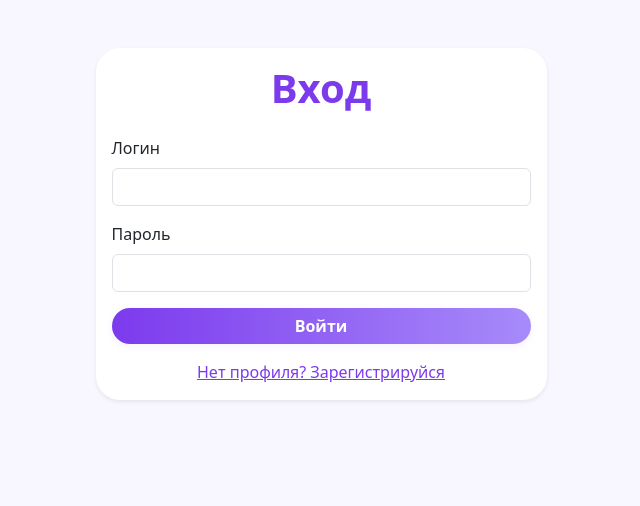
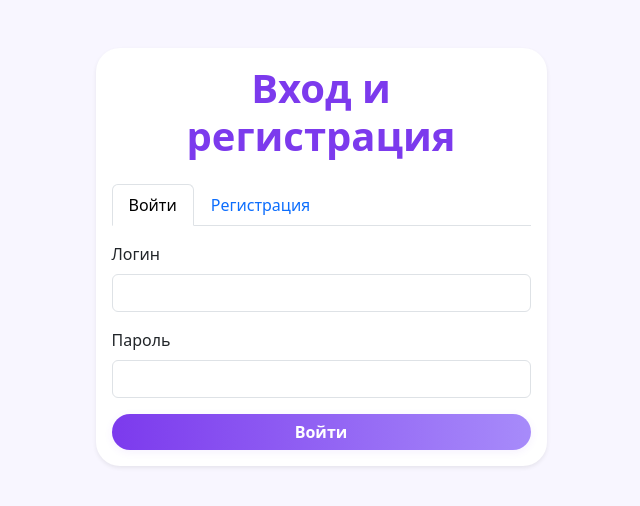
Before and after one commit to SKRIBLDAX/flask-file-uploader, a Flask app: page /login in a window 1280 px wide. Shown: the top 506 px of the page, without its empty margins (319-959 px from the left). Run offline with Flask 2, Linux system fonts and the light colour scheme.

Commit message:
Вход и регистрация во вкладках без перезагрузки

```diff
--- a/templates/login.html
+++ b/templates/login.html
@@ -3,7 +3,7 @@
   <head>
     <meta charset="UTF-8">
     <meta name="viewport" content="width=device-width, initial-scale=1">
-    <title>Вход</title>
+    <title>Вход и регистрация</title>
     <link href="https://cdn.jsdelivr.net/npm/bootstrap@5.3.2/dist/css/bootstrap.min.css" rel="stylesheet">
     <style>
       body { background: #f8f6ff; }
@@ -35,7 +35,7 @@
         <div class="col-md-5">
           <div class="card shadow-sm">
             <div class="card-body">
-              <h1 class="card-title mb-4 text-center">Вход</h1>
+              <h1 class="card-title mb-4 text-center">Вход и регистрация</h1>
               {% with messages = get_flashed_messages() %}
                 {% if messages %}
                   <div class="alert alert-danger">
@@ -45,19 +45,41 @@
                   </div>
                 {% endif %}
               {% endwith %}
-              <form method="post">
-                <div class="mb-3">
-                  <label for="username" class="form-label">Логин</label>
-                  <input type="text" class="form-control" id="username" name="username" required>
+              <ul class="nav nav-tabs mb-3" id="authTabs" role="tablist">
+                <li class="nav-item" role="presentation">
+                  <button class="nav-link active" id="login-tab" data-bs-toggle="tab" data-bs-target="#login" type="button" role="tab" aria-controls="login" aria-selected="true">Войти</button>
+                </li>
+                <li class="nav-item" role="presentation">
+                  <button class="nav-link" id="register-tab" data-bs-toggle="tab" data-bs-target="#register" type="button" role="tab" aria-controls="register" aria-selected="false">Регистрация</button>
+                </li>
+              </ul>
+              <div class="tab-content" id="authTabsContent">
+                <div class="tab-pane fade show active" id="login" role="tabpanel" aria-labelledby="login-tab">
+                  <form method="post" id="loginForm">
+                    <div class="mb-3">
+                      <label for="login-username" class="form-label">Логин</label>
+                      <input type="text" class="form-control" id="login-username" name="username" required>
+                    </div>
+                    <div class="mb-3">
+                      <label for="login-password" class="form-label">Пароль</label>
+                      <input type="password" class="form-control" id="login-password" name="password" required>
+                    </div>
+                    <button type="submit" class="btn btn-purple w-100">Войти</button>
+                  </form>
                 </div>
-                <div class="mb-3">
-                  <label for="password" class="form-label">Пароль</label>
-                  <input type="password" class="form-control" id="password" name="password" required>
+                <div class="tab-pane fade" id="register" role="tabpanel" aria-labelledby="register-tab">
+                  <form id="registerForm">
+                    <div class="mb-3">
+                      <label for="register-username" class="form-label">Логин</label>
+                      <input type="text" class="form-control" id="register-username" name="username" required>
+                    </div>
+                    <div class="mb-3">
+                      <label for="register-password" class="form-label">Пароль</label>
+                      <input type="password" class="form-control" id="register-password" name="password" required>
+                    </div>
+                    <button type="submit" class="btn btn-purple w-100">Зарегистрироваться</button>
+                  </form>
                 </div>
-                <button type="submit" class="btn btn-purple w-100">Войти</button>
-              </form>
-              <div class="mt-3 text-center">
-                <a href="{{ url_for('register') }}">Нет профиля? Зарегистрируйся</a>
               </div>
             </div>
           </div>
@@ -65,5 +87,23 @@
       </div>
     </div>
     <script src="https://cdn.jsdelivr.net/npm/bootstrap@5.3.2/dist/js/bootstrap.bundle.min.js"></script>
+    <script>
+      // Отправка формы регистрации через fetch
+      document.getElementById('registerForm').addEventListener('submit', async function(e) {
+        e.preventDefault();
+        const username = document.getElementById('register-username').value;
+        const password = document.getElementById('register-password').value;
+        const response = await fetch("{{ url_for('register') }}", {
+          method: 'POST',
+          headers: { 'Content-Type': 'application/x-www-form-urlencoded' },
+          body: new URLSearchParams({ username, password })
+        });
+        if (response.redirected) {
+          window.location.href = response.url;
+        } else {
+          window.location.reload();
+        }
+      });
+    </script>
   </body>
 </html>
```
